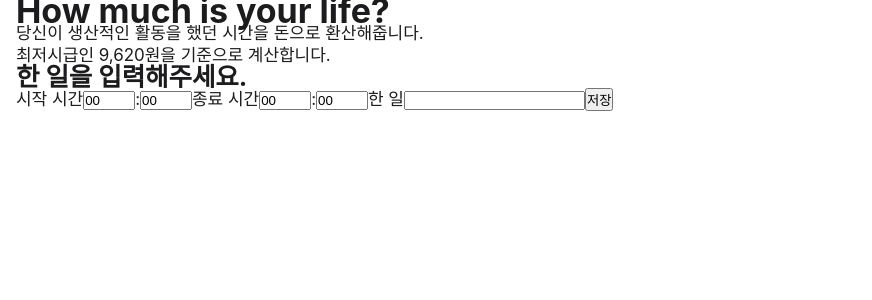
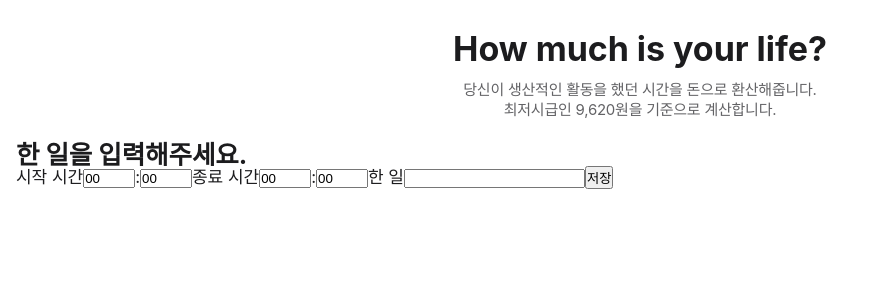
Before and after one commit to YeonsuBaek/how-much-is-your-life, a React (Create React App) app: page / in a window 1280 px wide. Shown: the top 300 px of the page, without its empty margins (0-872 px from the left). Built offline with nearby package versions, Linux system fonts and the light colour scheme.

Commit message:
style: Header 컴포넌트 스타일 지정

```diff
--- /dev/null
+++ b/src/components/Header.css
@@ -0,0 +1,24 @@
+.header {
+  width: 100%;
+  height: 100%;
+  margin: 24px 0;
+}
+
+.title {
+  display: flex;
+  justify-content: center;
+  align-items: center;
+  height: 48px;
+  margin-bottom: 8px;
+  font-size: 34px;
+  line-height: 41px;
+  text-align: center;
+}
+
+.description {
+  font-size: 15px;
+  line-height: 20px;
+  letter-spacing: -0.24px;
+  color: #636366;
+  text-align: center;
+}
--- a/src/components/Header.js
+++ b/src/components/Header.js
@@ -1,10 +1,11 @@
 import React from 'react';
+import './Header.css';
 
 const Header = () => {
   return (
-    <div>
-      <h1>How much is your life?</h1>
-      <p>
+    <div className='header'>
+      <h1 className='title'>How much is your life?</h1>
+      <p className='description'>
         당신이 생산적인 활동을 했던 시간을 돈으로 환산해줍니다. <br />
         최저시급인 9,620원을 기준으로 계산합니다.
       </p>
```
